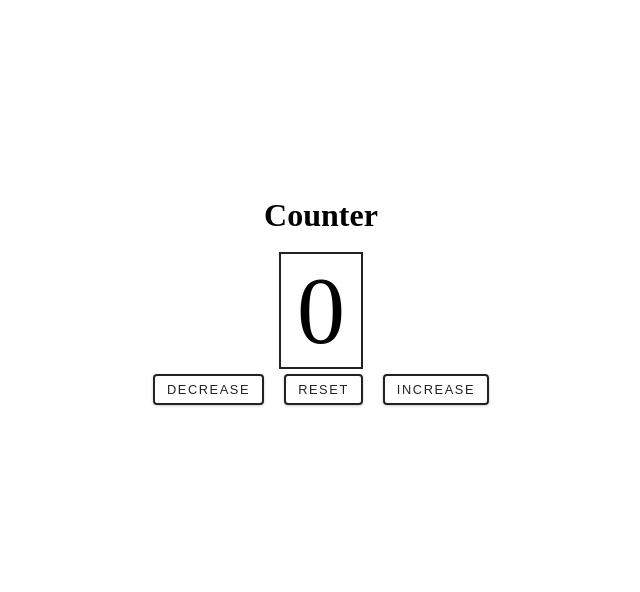
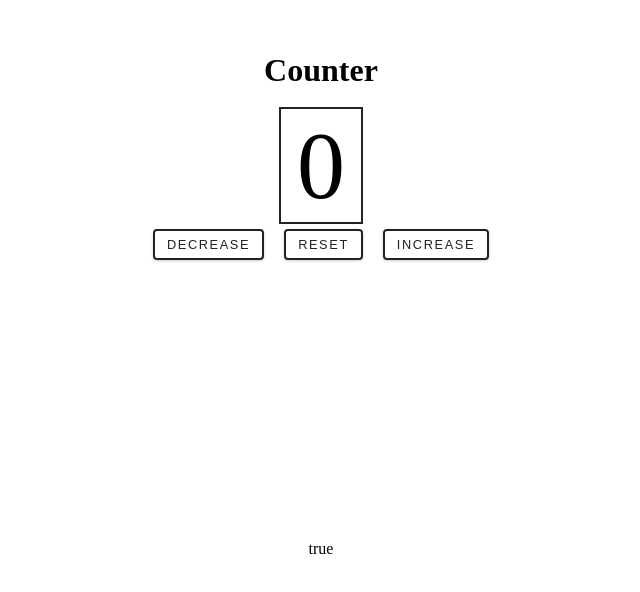
Before and after one commit to Pavaman-Dabeer/Simple-Counter, a plain HTML site: page index.html in a window 1280 px wide. Shown: the part 114-706 px from the top of the page, without its empty margins (319-959 px from the left). Drawn offline with Linux system fonts and the light colour scheme.

Commit message:
Update index.html

```diff
--- a/index.html
+++ b/index.html
@@ -20,7 +20,7 @@
             <button class="btn increase">Increase</button>
         </div>
     </div>
-
+    true
     <!-- JavaScript -->
     <script src="script.js"></script>
 </body>
```
